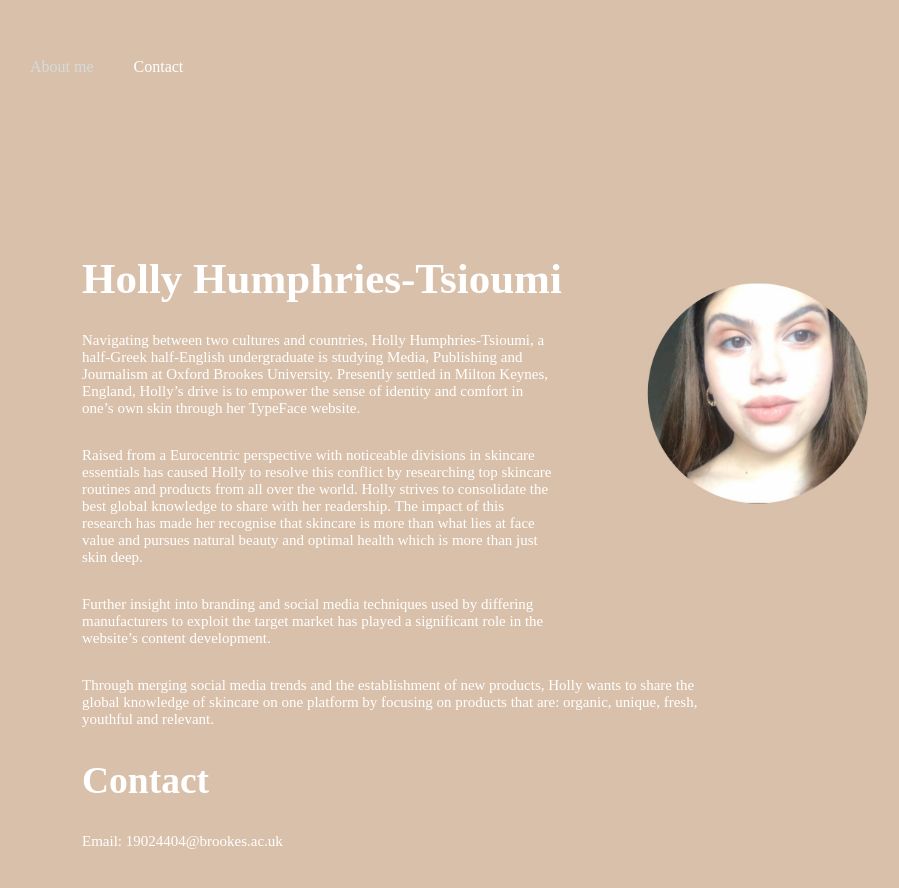
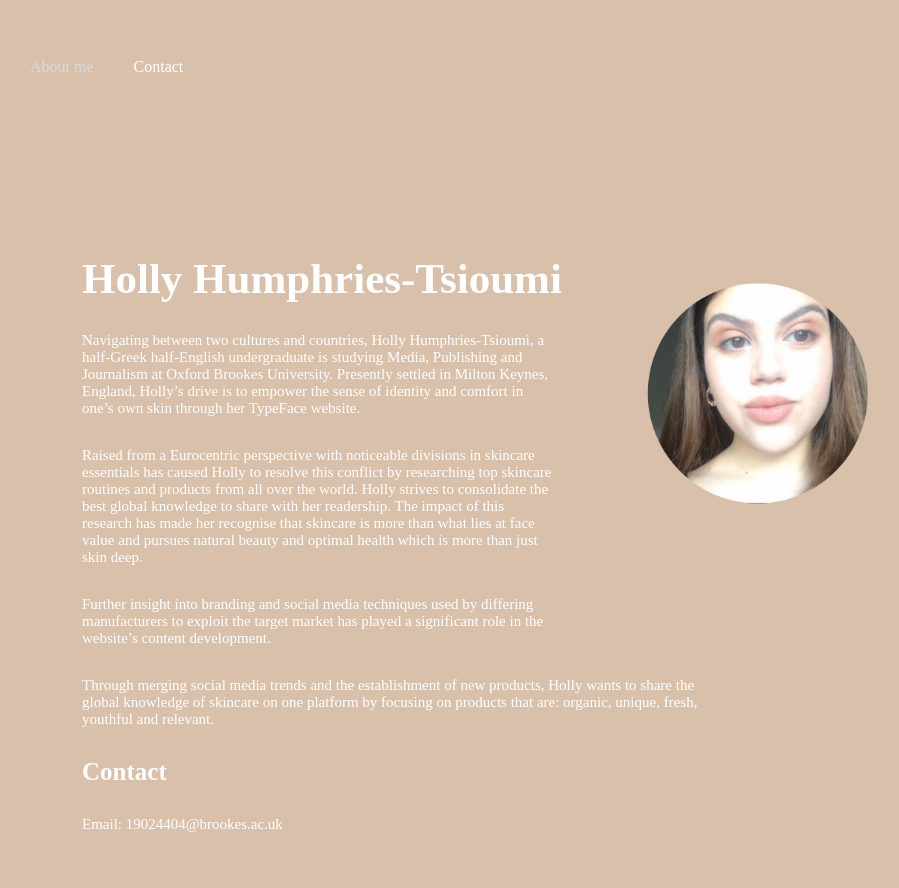
Before and after one commit to hollyhumphries/mybrookesblog, a Jekyll site: the page aboutme/index.html, which Jekyll copies as it is, in a window 1280 px wide. Shown: the top 888 px of the page, without its empty margins (88-987 px from the left). Built offline with Jekyll 4.4.1, drawn with Linux system fonts in a browser that asks for light colours.

Commit message:
Update styles.css

```diff
--- a/aboutme/css/styles.css
+++ b/aboutme/css/styles.css
@@ -39,7 +39,7 @@ width: 640px;
 position: relative;
 margin-left: 40px;
 }
-.text1{
+.text1 h2{
   font-size: 25px;
   width:640px;
   position:relative;
```
